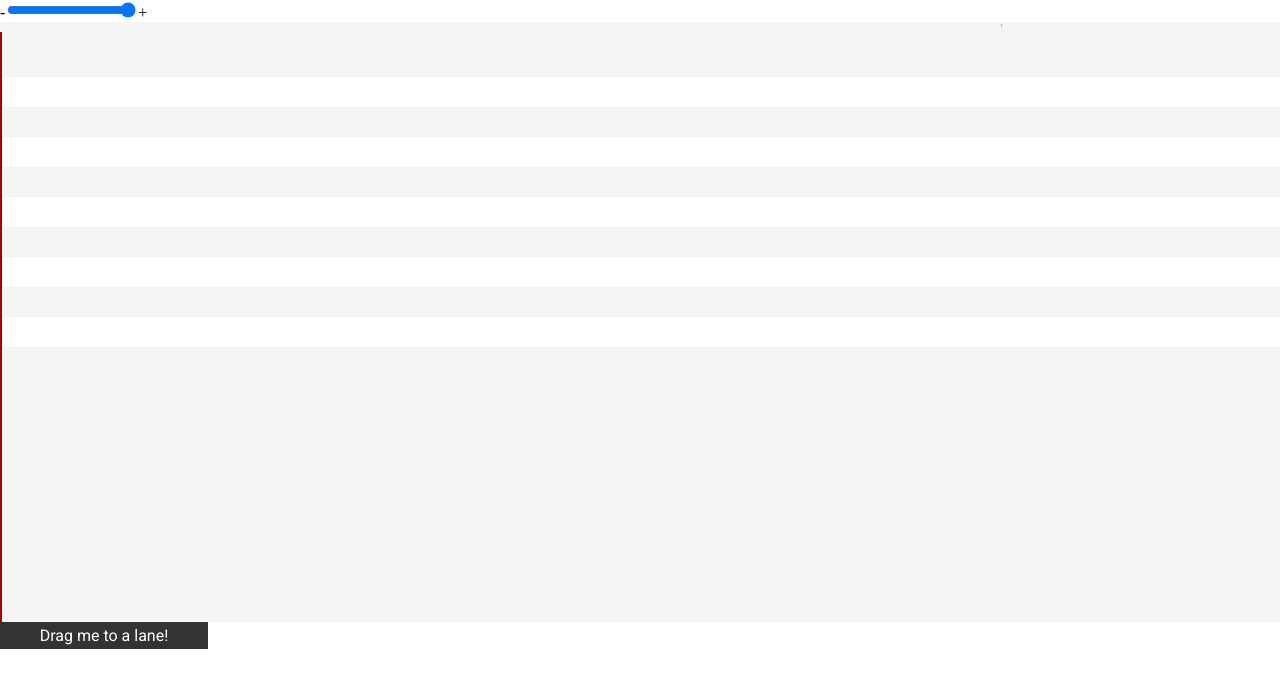
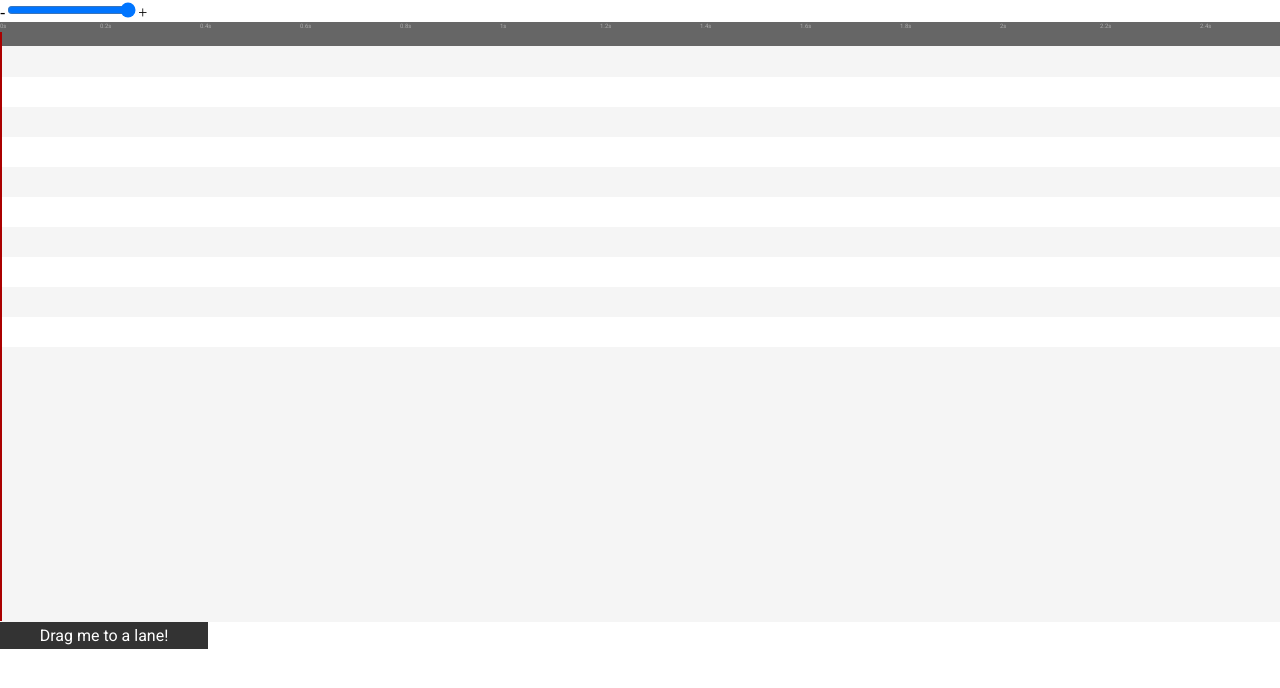
Before and after one commit to cvasseng/timeflies.js, a website: page examples/helloworld.html in a window 1280 px wide. Drawn offline with nearby package versions, Linux system fonts and the light colour scheme; files that its build step writes are made by us from their sources.

Commit message:
Fixed time indicators

```diff
--- a/less/base.less
+++ b/less/base.less
@@ -41,16 +41,17 @@
   height:600px;
   width:100%;
   border-bottom:1px solid @background-alt;
+  overflow:hidden;
   .tl-box-size;
   .tl-noselection;
 }
 
 .tl-time-indicator {
   height:25px;
-
+  position:relative;
   width:50000px;
 
-  background:@background-alt;
+  background:@timepanel;
   font-size:0.2em;
   color:@timemarks;
   border-bottom:1px solid @background-alt;
@@ -59,8 +60,11 @@
 }
 
 .tl-time-indicator .time {
-  margin-right:1000px;
+  position:absolute;
+  top:0px;
   padding-bottom:1px;
+  display:inline-block;
+  .tl-box-size;
 }
 
 .tl-time-indicator .time-knob {
--- a/less/lane.less
+++ b/less/lane.less
@@ -59,7 +59,7 @@
 }
 
 .tl-lane-container {
-  overflow-x: hidden;
+  overflow-x: scroll;
   overflow-y: auto;
   padding-bottom:20px;
   background:@background-alt;
--- a/less/light.less
+++ b/less/light.less
@@ -16,6 +16,7 @@
 
 @block-active: #019b57;
 
-@timemarks: #999;
+@timemarks: #aaa;
+@timepanel: #666;
 
 @import "base.less";
--- a/src/tf.timeline.js
+++ b/src/tf.timeline.js
@@ -47,7 +47,6 @@ SOFTWARE.
         container = tf.cr('div', 'timeline-js'),
         timeContainer = tf.cr('div', 'tl-time-indicator'),
         timeMarker = tf.cr('div', 'tl-time-marker'),
-        scrollBar = tf.cr('div'),
         laneBox = tf.cr('div', 'tl-lane-container'),
         lanes = [],
         bcount = 0,
@@ -321,7 +320,7 @@ SOFTWARE.
         if (type === 'block-move') {
           addBlockAtPixel(e.clientX, payload);
         } else {
-          addBlockAtPixel(e.clientX + scrollBar.scrollLeft, payload);
+          addBlockAtPixel(e.clientX + laneBox.scrollLeft, payload);
         }
       });
 
@@ -361,7 +360,11 @@ SOFTWARE.
 
       tf.style(laneBox, {
         width: size.w + 'px',
-        height: (size.h - tf.size(scrollBar).h) + 'px'
+        height: (size.h - tf.size(timeContainer).h) + 'px'
+      });
+
+      tf.style(timeContainer, {
+        width: size.w + 'px'
       });
 
       tf.style(timeMarker, {
@@ -393,6 +396,8 @@ SOFTWARE.
       lanes.forEach(function (lane) {
         lane.zoomUpdated();
       });
+
+      buildTimeIndicators();
     }
 
     function setTime(t) {
@@ -407,7 +412,7 @@ SOFTWARE.
 
     function setMarker(time) {
       tf.style(timeMarker, {
-        left: (time / zoomFactor) - scrollBar.scrollLeft + 'px'
+        left: (time / zoomFactor) - laneBox.scrollLeft + 'px'
       });
     }
 
@@ -467,19 +472,23 @@ SOFTWARE.
       }
     }
 
+    function buildTimeIndicators() {
+      timeContainer.innerHTML = '';
+      //So zoomFactor dictates pixels per. ms.
+      //We render in steps of 200px,
+      //Meaning that the number of ms are (zoomFactor * (i * 200))
+      for (var i = 0; i < 500; i++) {
+        tf.ap(timeContainer, tf.style(tf.cr('span', 'time', (zoomFactor * (i * 100)) / 1000 + 's'), {
+          left: i * 100 + 'px'
+        }));
+      }
+    }
+
     /////////////////////////////////////////////////////////////////////////////
-
-    tf.style(scrollBar, {
-      'overflow-x': 'scroll',
-      'overflow-y': 'hidden',
-      width: '100%'
-    });
 
     tf.ap(container,
       timeMarker,
-      tf.ap(scrollBar,
-        timeContainer
-      ),
+      timeContainer,
       laneBox
     );
 
@@ -488,25 +497,21 @@ SOFTWARE.
       lanes.push(Lane(laneBox, 'Lane ' + i));
     }
 
-    for (var i = 0; i < 500; i++) {
-      tf.ap(timeContainer, tf.cr('span', 'time', i));
-    }
-
     if (parent) {
       tf.ap(parent, container);
     }
 
     tf.on(timeContainer, 'click', function (e) {
-      setTime((e.clientX + scrollBar.scrollLeft) * zoomFactor);
+      setTime((e.clientX + laneBox.scrollLeft) * zoomFactor);
     });
 
-    tf.on(scrollBar, 'scroll', function (e) {
-      laneBox.scrollLeft = scrollBar.scrollLeft;
-      timeContainer.scrollLeft = scrollBar.scrollLeft;
+    tf.on(laneBox, 'scroll', function (e) {
+      timeContainer.scrollLeft = laneBox.scrollLeft;
       setMarker(currentTime);
     });
 
     resize();
+    zoom(1);
 
     //Public interface
     return {
```
